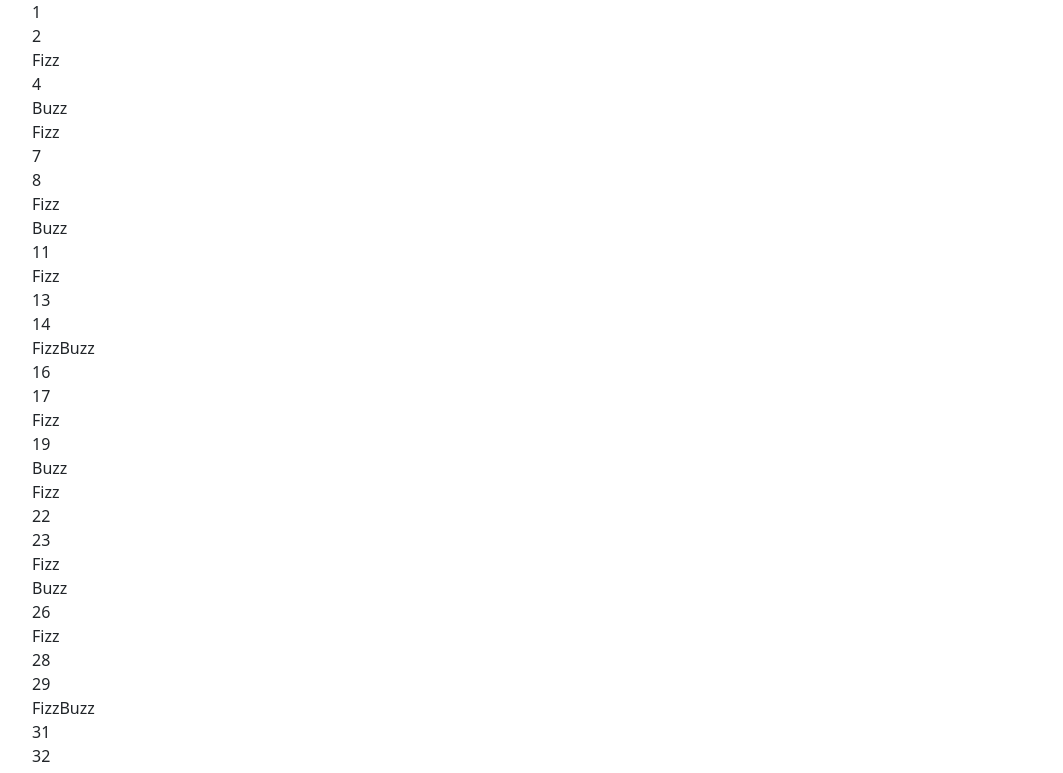
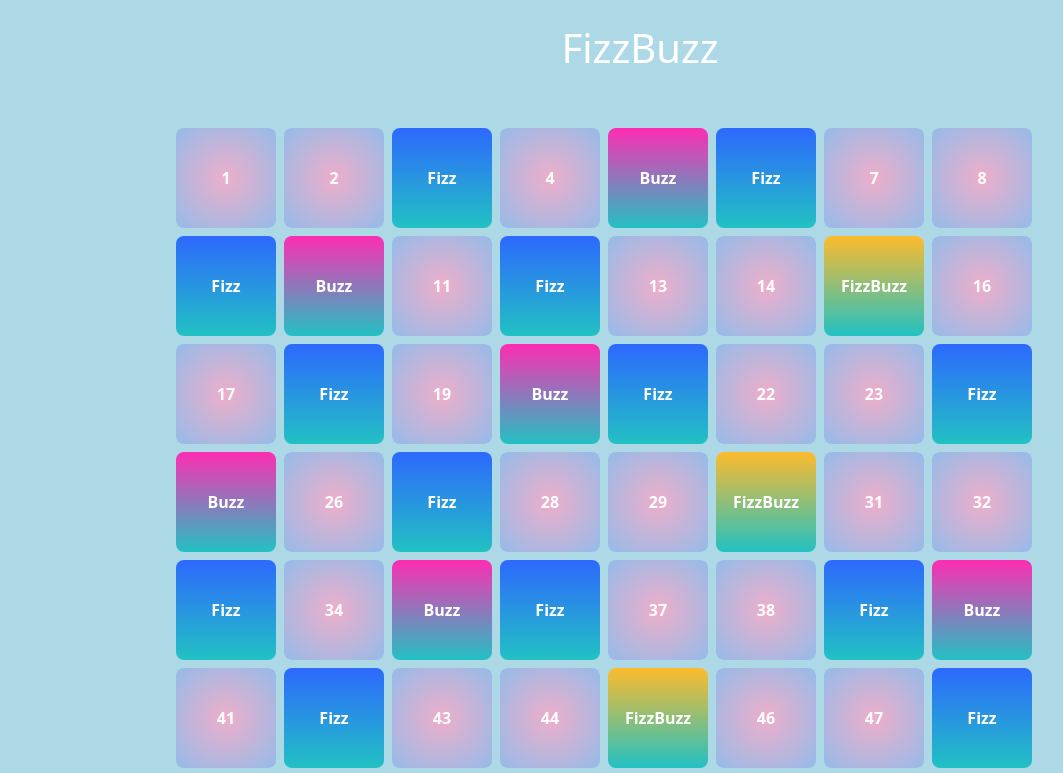
Before and after one commit to fabioSirigu/js-fizzbuzz, a plain HTML site: page index.html in a window 1280 px wide. Shown: the top 773 px of the page, without its empty margins (0-1063 px from the left). Drawn offline with nearby package versions, Linux system fonts and the light colour scheme.

Commit message:
add bonus 2

```diff
--- a/assets/css/style.css
+++ b/assets/css/style.css
@@ -1,3 +1,24 @@
+body {
+      background-color: lightblue;
+}
+
+#container {
+      width: 80%;
+      margin: auto;
+}
+
+#container > ul {
+      gap: 0.5rem;
+}
 li {
+      width: 100px;
+      height: 100px;
+      padding: 1rem;
       list-style: none;
+      border-radius: 0.5rem;
+      display: flex;
+      justify-content: center;
+      align-items: center;
+      color: white;
+      font-weight: bold;
 }
--- a/assets/js/main.js
+++ b/assets/js/main.js
@@ -37,12 +37,22 @@ for (i=1; i<=100; i++) {
 
       if ( i % 3 ===0 && i % 5 === 0) {
             boxNumber.append ('FizzBuzz');
+            boxNumber.style.background = "rgb(34,193,195)";
+            boxNumber.style.background = "linear-gradient(0deg, rgba(34,193,195,1) 0%, rgba(253,187,45,1) 100%)";
       } else if ( i % 5 === 0 ) {
             boxNumber.append ('Buzz');
+            boxNumber.style.background = "rgb(34,193,195)";
+            boxNumber.style.background = "linear-gradient(0deg, rgba(34,193,195,1) 0%, rgba(253,45,178,1) 100%)";
+
       } else if ( i % 3 ===0 ) {
             boxNumber.append ('Fizz');
+            boxNumber.style.background = "rgb(34,193,195)";
+            boxNumber.style.background = "linear-gradient(0deg, rgba(34,193,195,1) 0%, rgba(45,105,253,1) 100%)";
+
       } else {
-            boxNumber.append (i)
+            boxNumber.append (i);
+            boxNumber.style.background = "rgb(238,174,202)";
+            boxNumber.style.background = "radial-gradient(circle, rgba(238,174,202,1) 0%, rgba(148,187,233,1) 100%)";
       }
 }
 
--- a/index.html
+++ b/index.html
@@ -20,8 +20,9 @@
             <!-- place navbar here -->
       </header>
       <main>
+            <h1 class="text-center text-white mt-4">FizzBuzz</h1>
             <div id="container">
-                  <ul></ul>
+                  <ul class="d-flex flex-wrap p-5"></ul>
             </div>
       </main>
       <footer>
```
